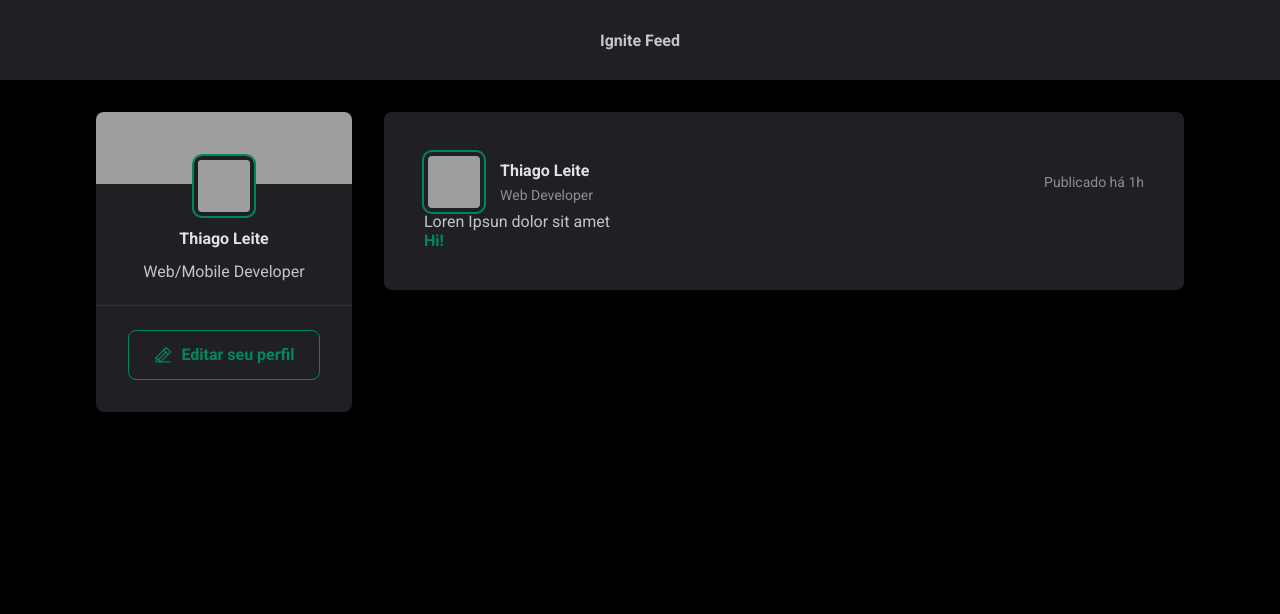
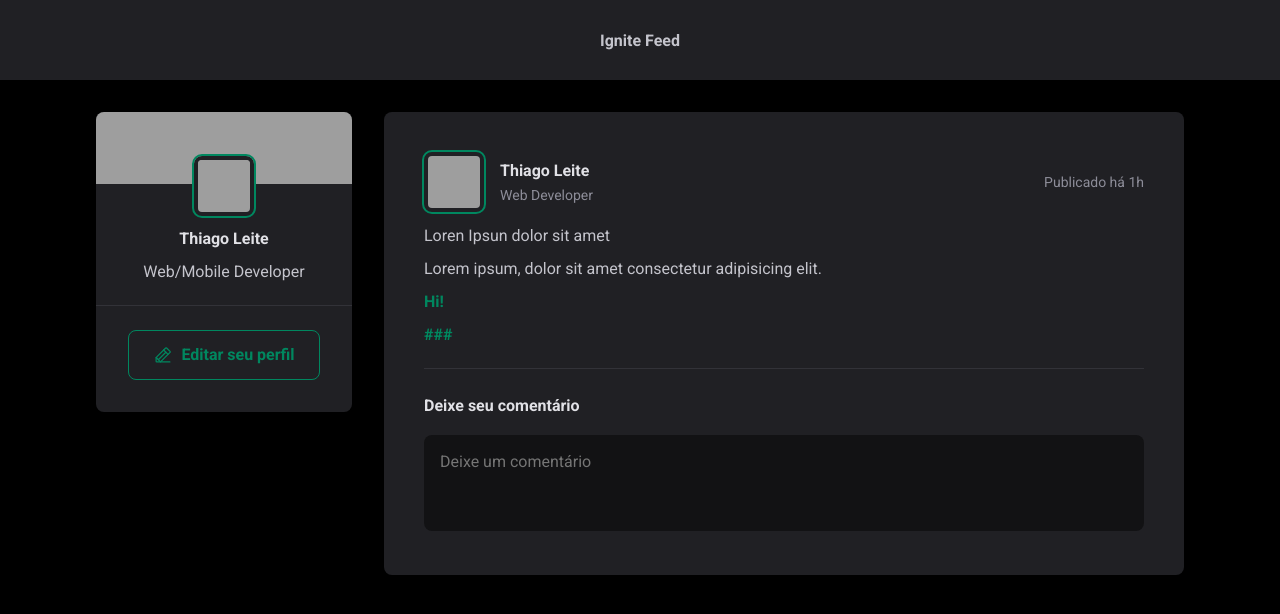
Before and after one commit to ThiagoLeite06/ignite-feed, a React (Vite) app: page / in a window 1280 px wide. Shown: the top 614 px of the page. Built offline with nearby package versions, Linux system fonts and the light colour scheme; grey boxes are pictures that could not be loaded; the HTML template or start-up script is replaced by a standard one.

Commit message:
feat: create post form

```diff
--- a/src/Components/Post.module.css
+++ b/src/Components/Post.module.css
@@ -14,8 +14,9 @@
     margin-top: 1.5rem;
 }
 
-.content p {
-    margin-top: 1rem;
+.content,
+p {
+    margin-top: .875rem;
 }
 
 .content,
@@ -68,3 +69,56 @@
     color: var(--gray-400);
     line-height: 1.6;
 }
+
+.commentForm {
+    width: 100%;
+    margin-top: 1.5rem;
+    padding-top: 1.5rem;
+    border-top: 1px solid var(--gray-600);
+}
+
+.commentForm>strong {
+    line-height: 1.6;
+    color: var(--gray-100);
+}
+
+.commentForm textarea {
+    width: 100%;
+    background: var(--gray-900);
+    border: 0;
+    resize: none;
+    height: 6rem;
+    padding: 1rem;
+    border-radius: 8px;
+    color: var(--gray-100);
+    line-height: 1.4;
+    margin-top: 1rem;
+}
+
+.commentForm footer {
+    visibility: hidden;
+    max-height: 0;
+}
+
+.commentForm:focus-within footer {
+    visibility: visible;
+    max-height: none;
+}
+
+.commentForm button[type=submit] {
+    padding: 1rem 1.5rem;
+    margin-top: 1rem;
+    border-radius: 8px;
+    border: 0;
+    background: var(--green-500);
+    color: var(--white);
+    font-weight: bold;
+    cursor: pointer;
+
+    transition: background-color .1s;
+
+}
+
+.commentForm button[type=submit]:hover {
+    background: var(--green-300);
+}
--- a/src/Components/Post.tsx
+++ b/src/Components/Post.tsx
@@ -21,8 +21,24 @@
             </header>
             <div className='styles.content'>
                 <p>Loren Ipsun dolor sit amet</p>
-                <a href="">Hi!</a>
+                <p>Lorem ipsum, dolor sit amet consectetur adipisicing elit.</p>
+                <p><a href="">Hi!</a></p>
+                <p>
+                    <a href="">#</a>
+                    <a href="">#</a>
+                    <a href="">#</a>
+                </p>
             </div>
+
+            <form className={styles.commentForm}>
+                <strong>Deixe seu comentário</strong>
+
+                <textarea placeholder="Deixe um comentário" />
+
+                <footer>
+                    <button type="submit">Comentar</button>
+                </footer>
+            </form>
 
         </article>
     )
--- a/src/global.css
+++ b/src/global.css
@@ -12,6 +12,11 @@
     --green-300: #22d8ba;
     --green-500: #00875f;
 
+}
+
+:focus {
+    outline: transparent;
+    box-shadow: 0 0 0 2px var(--green-500);
 }
 
 * {
```
